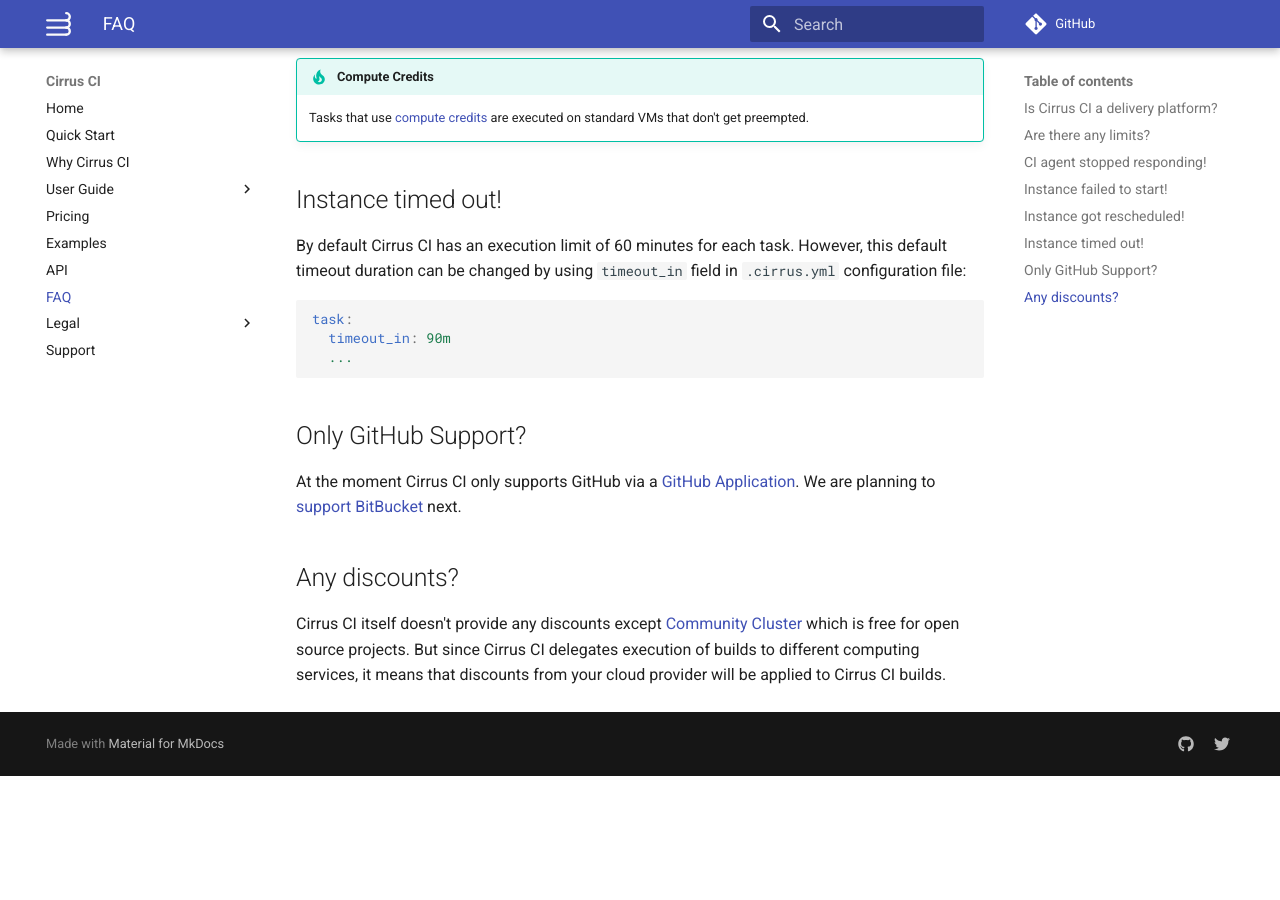
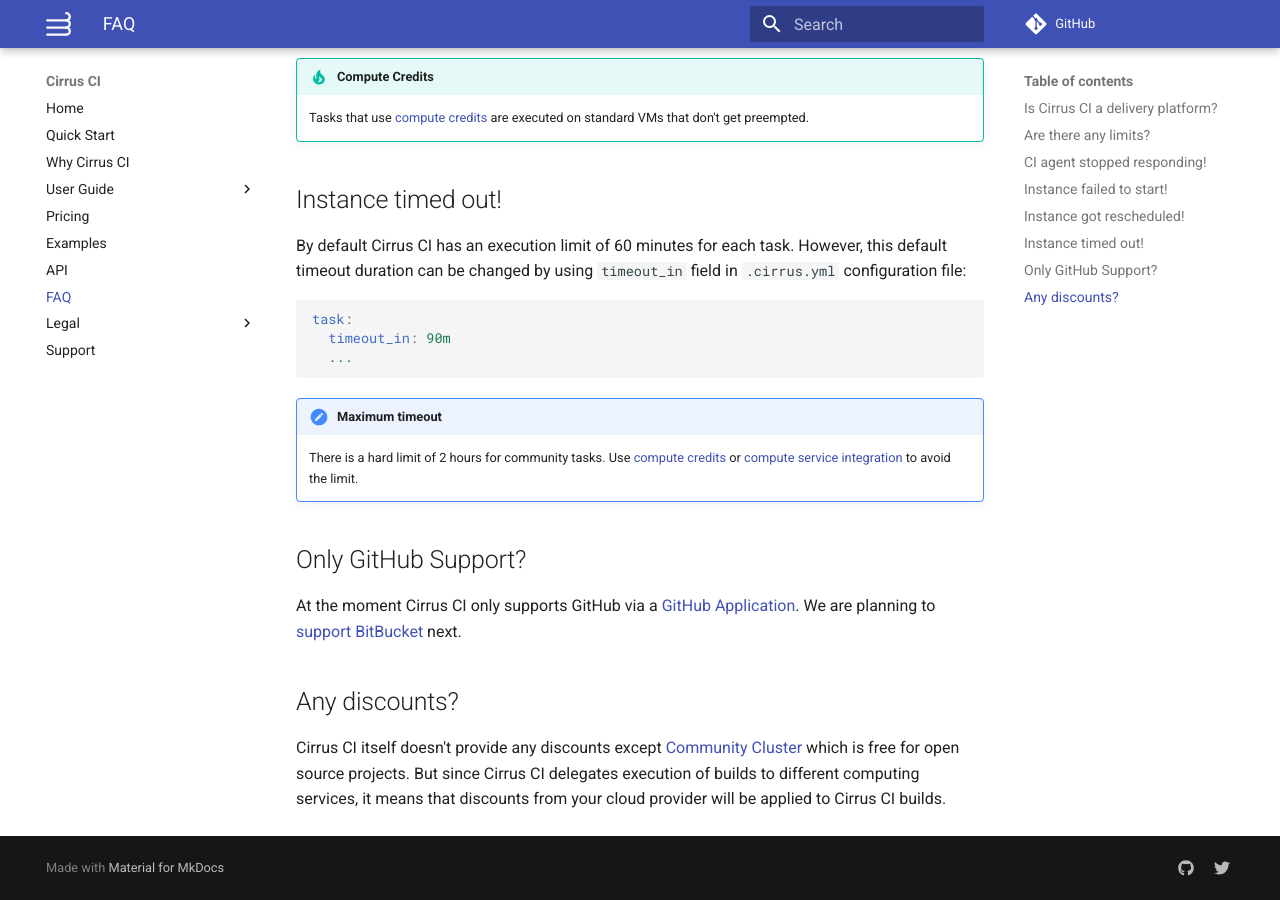
Before and after one commit to cirruslabs/cirrus-ci-docs, an MkDocs documentation site: the page built from docs/faq.md, in a window 1280 px wide and 900 px high, scrolled down 1853 px. Built offline with MkDocs 1.6.1 and Material for MkDocs 9.7.7, drawn with Linux system fonts in a browser that asks for light colours; comment, search, counter and statistics services are not loaded; before the commit the page ends 2629 px from its top, so only the background shows below that.

Commit message:
Document maximum timeout
Fixes #129

````diff
--- a/docs/faq.md
+++ b/docs/faq.md
@@ -82,6 +82,10 @@ task:
   ...
 ```
 
+!!! note "Maximum timeout"
+    There is a hard limit of 2 hours for community tasks. Use [compute credits](/pricing.md#compute-credits) or
+    [compute service integration](/guide/supported-computing-services.md) to avoid the limit.
+
 ## Only GitHub Support?
 
 At the moment Cirrus CI only supports GitHub via a [GitHub Application](https://github.com/apps/cirrus-ci). We are planning
````
